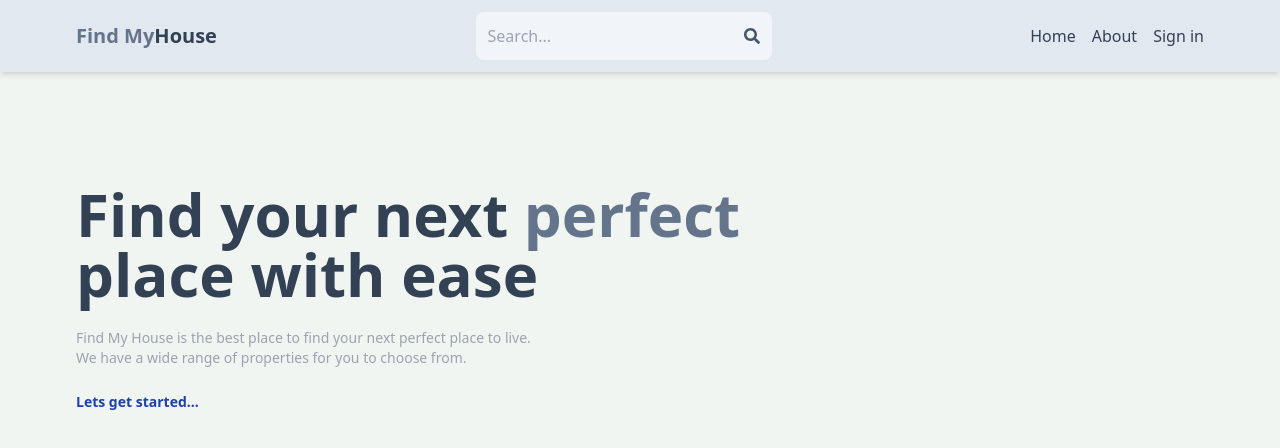
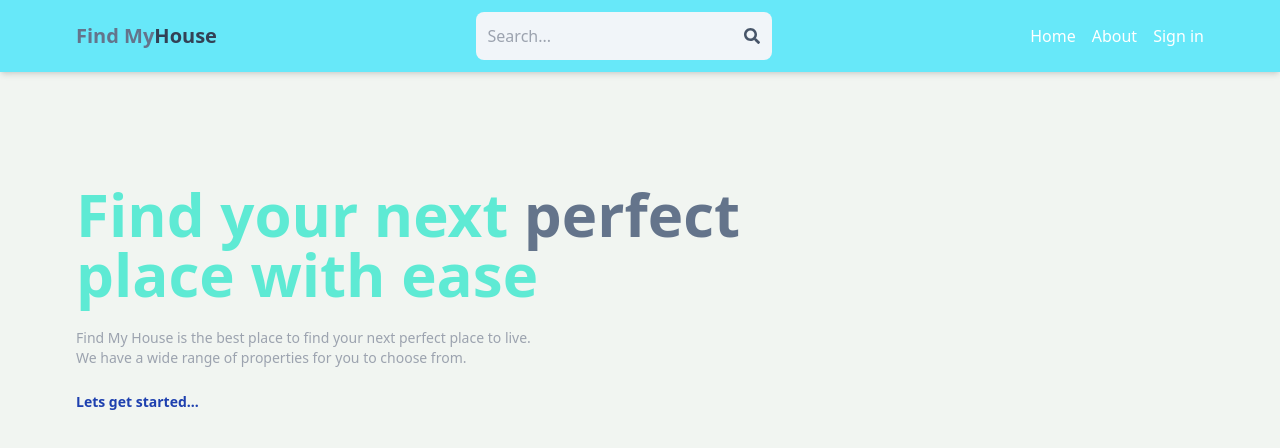
Before and after one commit to Saps7/Mern-Find-My-House, a React (Vite) app in the folder client/: page / in a window 1280 px wide. Shown: the top 448 px of the page. Built offline with nearby package versions, Linux system fonts and the light colour scheme; no server answers.

Commit message:
Minor UI changes

```diff
--- a/client/src/components/Header.jsx
+++ b/client/src/components/Header.jsx
@@ -23,7 +23,7 @@ export default function Header() {
     }
   }, []);
   return (
-    <header className='bg-slate-200 shadow-md'>
+    <header className='bg-[#67e8f9] shadow-md'>
       <div className='flex justify-between items-center max-w-6xl mx-auto p-3'>
         <Link to='/'>
           <h1 className='font-bold text-sm sm:text-xl flex flex-wrap'>
@@ -48,12 +48,12 @@ export default function Header() {
         </form>
         <ul className='flex gap-4'>
           <Link to='/'>
-            <li className='hidden sm:inline text-slate-700 hover:underline'>
+            <li className='hidden sm:inline text-white hover:underline'>
               Home
             </li>
           </Link>
           <Link to='/about'>
-            <li className='hidden sm:inline text-slate-700 hover:underline'>
+            <li className='hidden sm:inline text-white hover:underline'>
               About
             </li>
           </Link>
@@ -65,7 +65,7 @@ export default function Header() {
                 alt='profile'
               />
             ) : (
-              <li className=' text-slate-700 hover:underline'> Sign in</li>
+              <li className=' text-white hover:underline'> Sign in</li>
             )}
           </Link>
         </ul>
--- a/client/src/pages/Home.jsx
+++ b/client/src/pages/Home.jsx
@@ -49,7 +49,7 @@ export default function Home() {
     <div>
       {/* top */}
       <div className='flex flex-col gap-6 p-28 px-3 max-w-6xl mx-auto'>
-        <h1 className='text-slate-700 font-bold text-3xl lg:text-6xl'>
+        <h1 className='text-[#5eead4] font-bold text-3xl lg:text-6xl'>
           Find your next <span className='text-slate-500'>perfect</span>
           <br />
           place with ease
```
